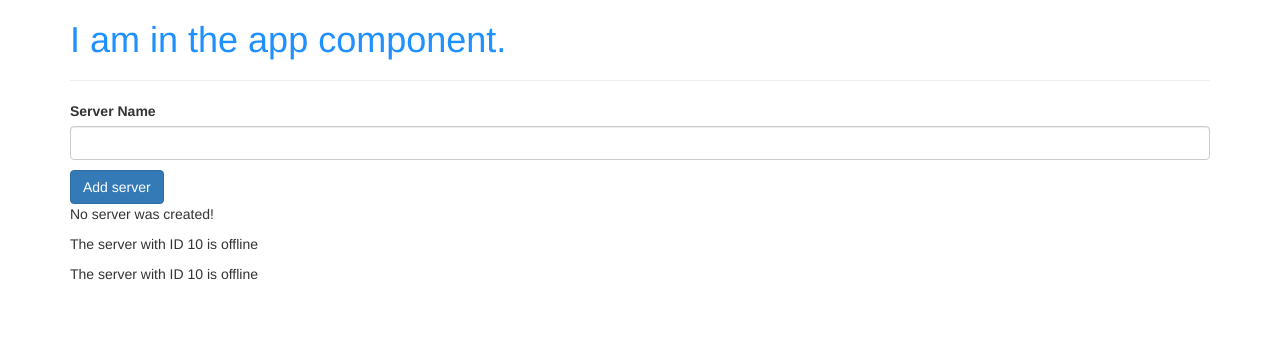
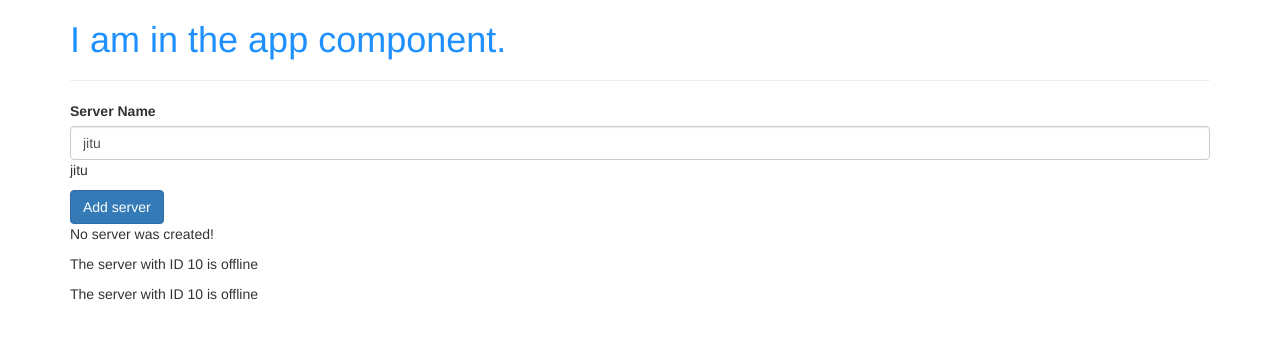
Before and after one commit to jitendrajangid45/angularTraining, an Angular app: page / in a window 1280 px wide. Shown: the top 338 px of the page. Built offline with nearby package versions, Linux system fonts and the light colour scheme.

Commit message:
two way databinding through ngModel

```diff
--- a/src/app/app.module.ts
+++ b/src/app/app.module.ts
@@ -1,4 +1,5 @@
 import { NgModule } from '@angular/core';
+import { FormsModule } from '@angular/forms';
 import { BrowserModule } from '@angular/platform-browser';
 
 import { AppComponent } from './app.component';
@@ -13,6 +14,7 @@
   ],
   imports: [
     BrowserModule,
+    FormsModule
   ],
   providers: [],
   bootstrap: [AppComponent]
--- a/src/app/servers/servers.component.html
+++ b/src/app/servers/servers.component.html
@@ -1,8 +1,13 @@
 <label>Server Name</label>
+<!-- <input
+    type="text"
+    class="form-control"
+    (input)="onUpdateServerName($event)"> -->
+
 <input
     type="text"
     class="form-control"
-    (input)="onUpdateServerName($event)">
+    [(ngModel)]="serverName">
 
 <p>{{ serverName }}</p>
 
--- a/src/app/servers/servers.component.ts
+++ b/src/app/servers/servers.component.ts
@@ -13,7 +13,7 @@
 export class ServersComponent implements OnInit {
   allowNewServer = false;
   serverCreationStatus = 'No server was created!';
-  serverName = "";
+  serverName = "jitu";
 
   constructor() {
     setTimeout(()=>{
```
